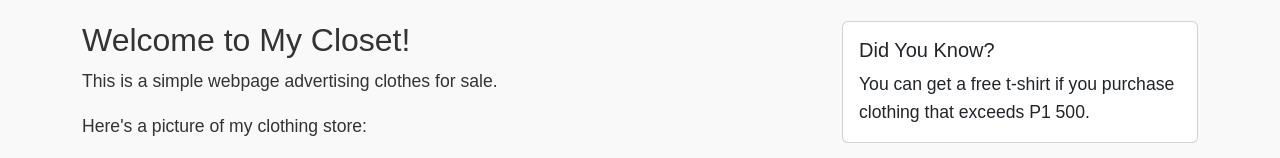
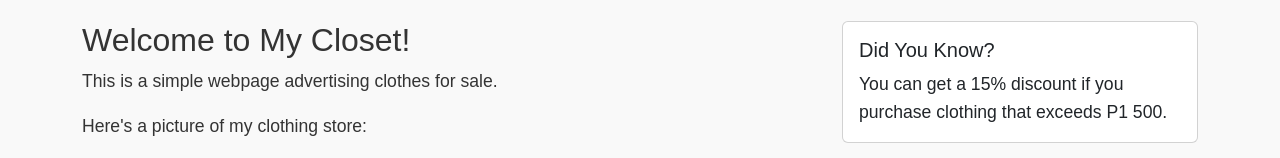
Before and after one commit to bida24-048/LIZZY-S-CLOTHING-STORE, a plain HTML site: page index.html in a window 1280 px wide. Shown: the part 201-359 px from the top of the page. Drawn offline with nearby package versions, Linux system fonts and the light colour scheme.

Commit message:
Update index.html

```diff
--- a/index.html
+++ b/index.html
@@ -77,7 +77,7 @@
             <div class="card">
                 <div class="card-body">
                     <h5 class="card-title">Did You Know?</h5>
-                    <p class="card-text">You can get a free t-shirt if you purchase clothing that exceeds P1 500.</p>
+                    <p class="card-text">You can get a 15% discount if you purchase clothing that exceeds P1 500.</p>
                 </div>
             </div>
         </div>
```
